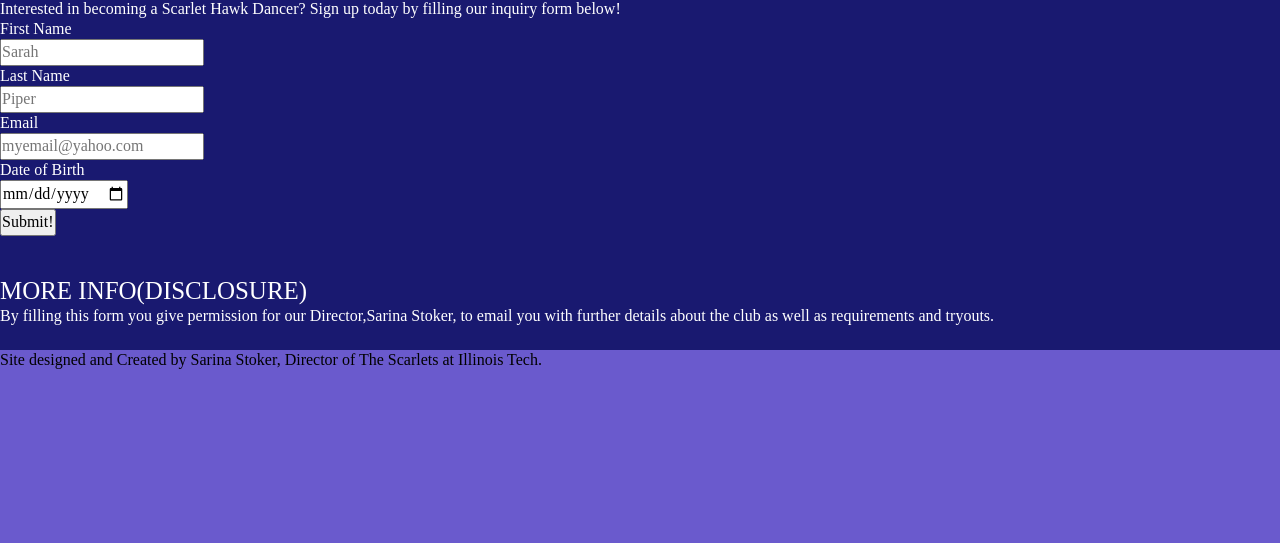
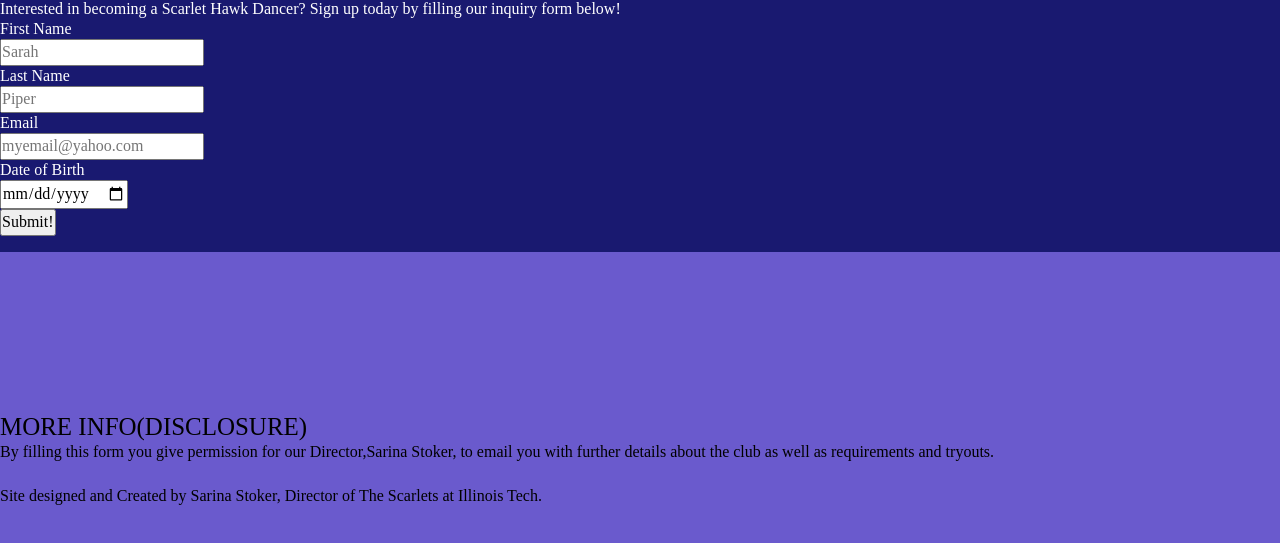
Before and after one commit to Sarina-Stoker/Project-1, a plain HTML site: page main.html in a window 1280 px wide. Shown: the part 69-612 px from the top of the page. Drawn offline with nearby package versions, Linux system fonts and the light colour scheme.

Commit message:
Positioned article center, removed margin left and right, and increased padding top for section element.

```diff
--- a/design.css
+++ b/design.css
@@ -152,12 +152,11 @@ h2{
 }
 
 article{
+  position:center;
   padding-top:1em;
   padding-bottom:1em;
   padding-left:0.75em
   padding-right: 0.75em;
-  margin-left:auto;
-  margin-right:auto;
   margin-top:0;
   margin-bottom:0;
   background-color:midnightblue;
@@ -181,9 +180,9 @@ input{
 }
 
 section{
-  background-color:midnightblue;
-  color:white;
-  padding-top:1.5em;
+  background-color:slateblue;
+  color:black;
+  padding-top:10em;
   padding-bottom:1.5em;
 
 }
```
